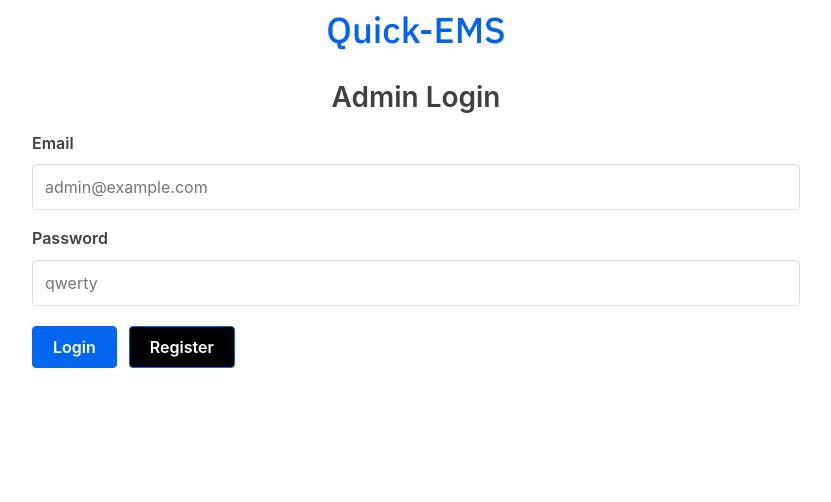
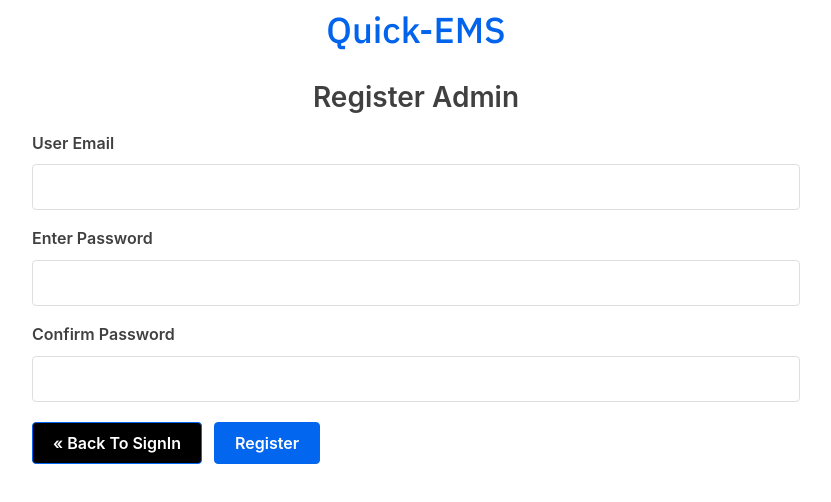
Before and after one commit to techy-savant/Quick-EMS, a React (Vite) app: page /register in a window 1280 px wide. Shown: the top 502 px of the page, without its empty margins (224-1055 px from the left). Built offline with nearby package versions, Linux system fonts and the light colour scheme; no server answers.

Commit message:
added register admin functionality

```diff
--- a/package.json
+++ b/package.json
@@ -13,6 +13,7 @@
     "firebase": "^10.10.0",
     "react": "^18.2.0",
     "react-dom": "^18.2.0",
+    "react-router-dom": "^6.22.3",
     "react-spinners": "^0.13.8",
     "sweetalert2": "^11.10.7"
   },
--- a/src/components/App/App.jsx
+++ b/src/components/App/App.jsx
@@ -1,21 +1,26 @@
 import React, { useState, useEffect } from 'react';
+import { Route, Routes } from "react-router-dom";
 
 import Login from '../Login/Login';
+import Register from '../Login/Register';
 import Dashboard from '../Dashboard/Dashboard';
 
 const App = () => {
   const [isAuthenticated, setIsAuthenticated] = useState(null);
 
-  useEffect(() => {
-    setIsAuthenticated(JSON.parse(localStorage.getItem('is_authenticated')));
-  }, []);
+
 
   return (
     <>
       {isAuthenticated ? (
         <Dashboard setIsAuthenticated={setIsAuthenticated} />
       ) : (
-        <Login setIsAuthenticated={setIsAuthenticated} />
+        <Routes>
+              <Route path="/" element={<Login setIsAuthenticated={setIsAuthenticated} />} />
+
+              <Route path="/register" element={<Register setIsAuthenticated={setIsAuthenticated} />} />
+          </Routes>
+
       )}
     </>
   );
--- a/src/components/Login/Login.jsx
+++ b/src/components/Login/Login.jsx
@@ -2,18 +2,23 @@ import React, { useState } from 'react';
 import Swal from 'sweetalert2';
 
 import { getAuth, signInWithEmailAndPassword, createUserWithEmailAndPassword } from "firebase/auth";
+
+import {useNavigate} from 'react-router-dom'
+
 
 const Login = ({ setIsAuthenticated }) => {
 
   const [email, setEmail] = useState();
   const [password, setPassword] = useState();
 
+  const navigate = useNavigate();
+
   const handleLogin = async (e) => {
     e.preventDefault();
 
     const auth = getAuth();
 
-    if (document.activeElement.name === 'Login') {
+    if (document.activeElement.name === 'SignIn') {
       try {
         await signInWithEmailAndPassword(auth, email, password)
         Swal.fire({
@@ -27,7 +32,7 @@ const Login = ({ setIsAuthenticated }) => {
 
             Swal.fire({
               icon: 'success',
-              title: 'Successfully logged in!',
+              title: 'Successfully Signed in!',
               showConfirmButton: false,
               timer: 1500,
             });
@@ -51,30 +56,7 @@ const Login = ({ setIsAuthenticated }) => {
         });
       }
     }
-    else if (document.activeElement.name === 'Register') {
-      try {
-        await createUserWithEmailAndPassword(auth, email, password)
-        Swal.fire({
-          timer: 1500,
-          showConfirmButton: false,
-          willOpen: () => {
-            Swal.showLoading();
-          },
-          willClose: () => {
-            setIsAuthenticated(true);
 
-            Swal.fire({
-              icon: 'success',
-              title: 'Successfully registered and logged in!',
-              showConfirmButton: false,
-              timer: 1500,
-            });
-          },
-        });
-      } catch (error) {
-        console.log(error)
-      }
-    }
 
 
   };
@@ -103,8 +85,8 @@ const Login = ({ setIsAuthenticated }) => {
           value={password}
           onChange={e => setPassword(e.target.value)}
         />
-        <input style={{ marginTop: '12px' }} type="submit" value="Login" name="Login" />
-        <input style={{ marginTop: '12px', marginLeft: '12px', backgroundColor: 'black' }} type="submit" value="Register" name="Register" />
+        <input style={{ marginTop: '12px' }} type="submit" value="SignIn" name="SignIn" />
+        <input style={{ marginTop: '12px', marginLeft: '12px', backgroundColor: 'black' }} type="button" value="Register Admin »" name="Register" onClick={()=>{navigate('/register');}} />
       </form>
     </div>
   );
--- /dev/null
+++ b/src/components/Login/Register.jsx
@@ -0,0 +1,120 @@
+import React, { useState } from "react";
+import Swal from "sweetalert2";
+
+import {
+  getAuth,
+  createUserWithEmailAndPassword,
+} from "firebase/auth";
+
+import { useNavigate } from "react-router-dom";
+
+const Register = ({ setIsAuthenticated }) => {
+  const [userMail, setUserMail] = useState("");
+  const [firstPassword, setFirstPassword] = useState("");
+  const [secondPassword, setSecondPassword] = useState("");
+
+  const navigate = useNavigate();
+
+  const handleRegister = async (e) => {
+    e.preventDefault();
+
+    if (!userMail || !firstPassword || !secondPassword) {
+      return Swal.fire({
+        icon: "error",
+        title: "Error!",
+        text: "All fields are required.",
+        showConfirmButton: true,
+      });
+    }
+
+    if (firstPassword != secondPassword) {
+      return Swal.fire({
+        icon: "error",
+        title: "Error!",
+        text: "Both Password Fields must match each other.",
+        showConfirmButton: true,
+      });
+    }
+
+    const auth = getAuth();
+
+    if (document.activeElement.name === "Register") {
+      try {
+        await createUserWithEmailAndPassword(auth, userMail, firstPassword);
+        Swal.fire({
+          timer: 1500,
+          showConfirmButton: false,
+          willOpen: () => {
+            Swal.showLoading();
+          },
+          willClose: () => {
+            setIsAuthenticated(true);
+
+            Swal.fire({
+              icon: "success",
+              title: "Successfully registered and logged in!",
+              showConfirmButton: false,
+              timer: 1500,
+            });
+          },
+        });
+      } catch (error) {
+        console.log(error);
+      }
+    }
+  };
+
+  return (
+    <div className="small-container">
+      <h1 className="logo" style={{ marginBottom: "30px" }}>
+        Quick-EMS
+      </h1>
+      <form onSubmit={handleRegister}>
+        <h3>Register Admin</h3>
+        <label htmlFor="userMail">User Email</label>
+        <input
+          id="userMail"
+          type="email"
+          name="userMail"
+          value={userMail}
+          onChange={(e) => setUserMail(e.target.value)}
+        />
+        <label htmlFor="firstPassword">Enter Password</label>
+        <input
+          id="firstPassword"
+          type="password"
+          name="firstPassword"
+          value={firstPassword}
+          onChange={(e) => setFirstPassword(e.target.value)}
+        />
+        <label htmlFor="secondPassword">Confirm Password</label>
+        <input
+          id="secondPassword"
+          type="password"
+          name="secondPassword"
+          value={secondPassword}
+          onChange={(e) => setSecondPassword(e.target.value)}
+        />
+
+
+        <input
+          style={{ marginTop: "12px", backgroundColor: "black" }}
+          type="button"
+          value="« Back To SignIn"
+          name="SignIn"
+          onClick={() => {
+            navigate("/");
+          }}
+        />
+        <input
+          style={{ marginTop: "12px", marginLeft: "12px" }}
+          type="submit"
+          value="Register"
+          name="Register"
+        />
+      </form>
+    </div>
+  );
+};
+
+export default Register;
--- a/src/main.jsx
+++ b/src/main.jsx
@@ -1,12 +1,16 @@
 import React from 'react';
 import ReactDOM from 'react-dom/client';
 import './index.css';
+import { BrowserRouter as Router } from "react-router-dom";
 import App from './components/App/App';
+
 
 const root = ReactDOM.createRoot(document.getElementById('root'));
 
 root.render(
-  <React.StrictMode>
-    <App />
+<React.StrictMode>
+    <Router>
+        <App />
+    </Router>
   </React.StrictMode>
 );
```
Also changed, not shown: 1 other file (tests, documents, lock files or other folders).
